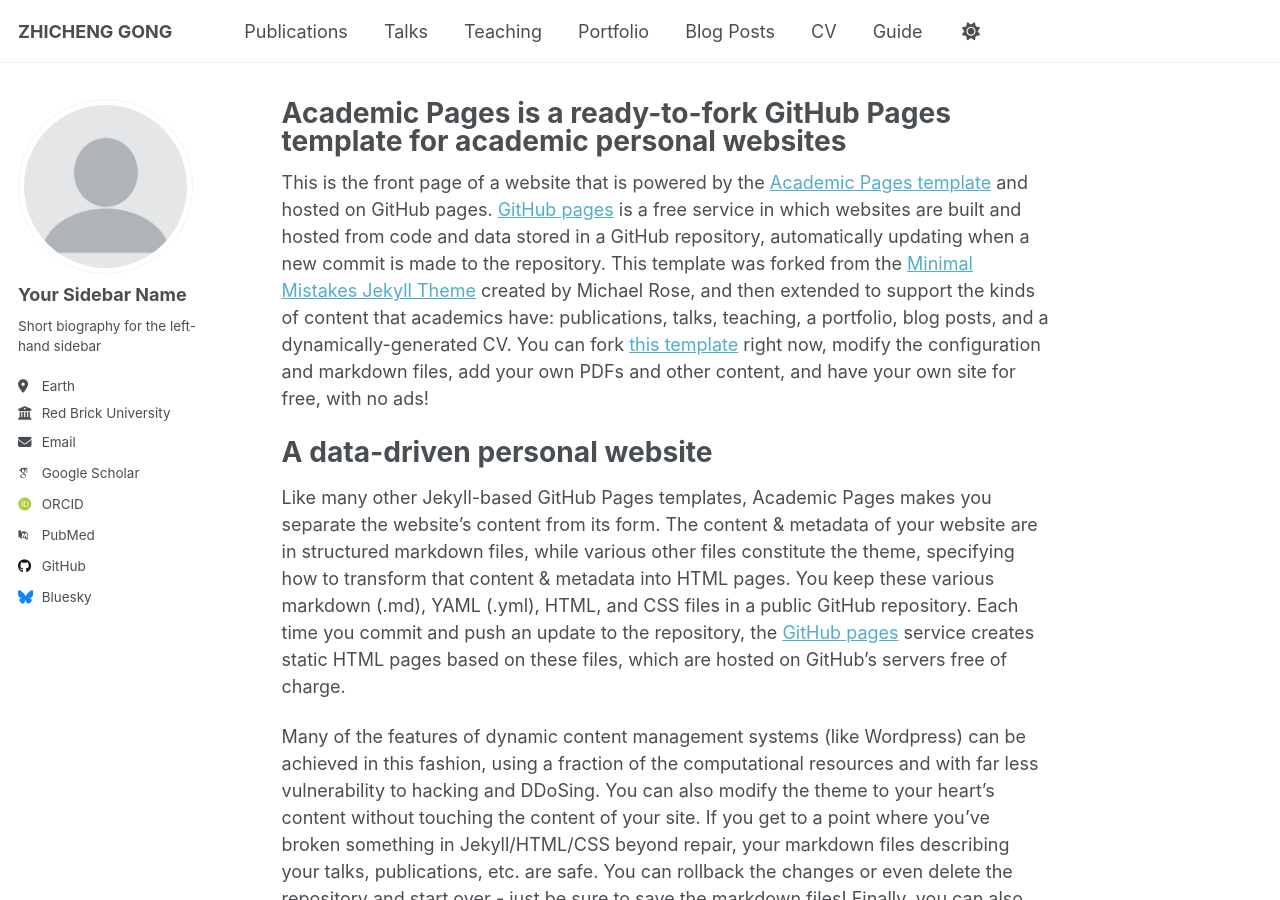
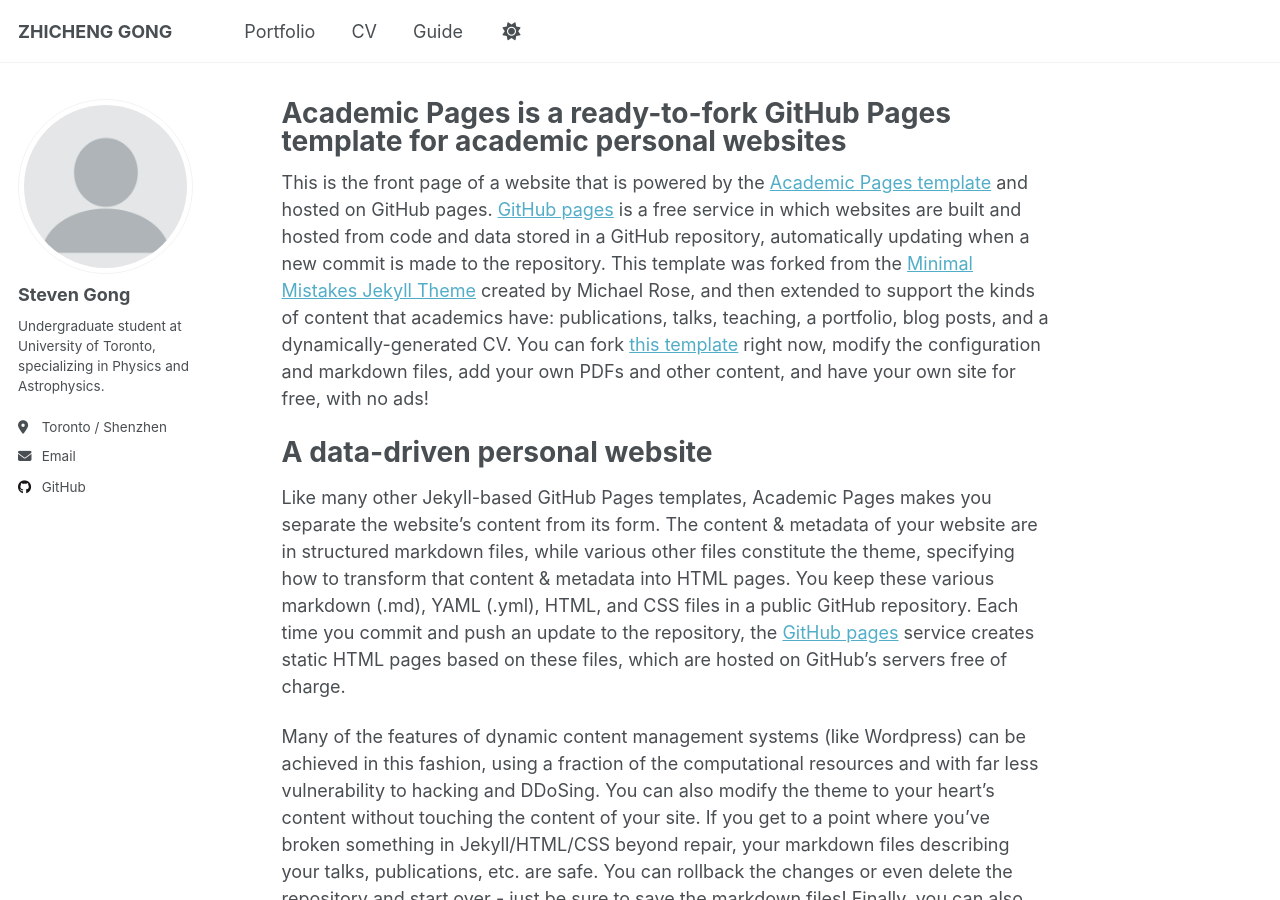
Before and after one commit to Steven-Gzc/Steven-Gzc.github.io, a Jekyll site: the page built from _pages/about.md, in a window 1280 px wide and 900 px high. Built offline with Jekyll 4.4.1, drawn with Linux system fonts in a browser that asks for light colours; some web fonts are replaced.

Commit message:
update main configuration

```diff
--- a/_config.yml
+++ b/_config.yml
@@ -15,7 +15,7 @@ name                     : &name "Steven Gong"
 description              : &description "personal description"
 url                      : https://Steven-Gzc.github.io # the base hostname & protocol for your site e.g. "https://[your GitHub username].github.io" or if you already have some other page hosted on Github then use "https://[your GitHub username].github.io/[Your Repo Name]"
 baseurl                  : "" # the subpath of your site, e.g. "/blog"
-repository               : "academicpages/academicpages.github.io"
+repository               : "Steven-Gzc/Steven-Gzc.github.io"
 
 # Site Author - The following control what appear as part of the author content on the side bar.
 #               If a field is blank the icon and link will not appear, otherwise it will be shown.
@@ -23,22 +23,22 @@ repository               : "academicpages/academicpages.github.io"
 author:
   # Biographic information
   avatar           : "profile.png"
-  name             : "Your Sidebar Name"
+  name             : "Steven Gong"
   pronouns         : # example: "she/her"
-  bio              : "Short biography for the left-hand sidebar"
-  location         : "Earth"
-  employer         : "Red Brick University"
+  bio              : "Undergraduate student at University of Toronto, specializing in Physics and Astrophysics."
+  location         : "Toronto / Shenzhen"
+  employer         : #"Red Brick University"
   uri              : # URL
-  email            : "none@example.org"
+  email            : "steven_gzc@outlook.com"
 
   # Academic websites
   academia         : # URL
   arxiv            : # URL - Update with the correct link to your profile
-  googlescholar    : "https://scholar.google.com/citations?user=PS_CX0AAAAAJ"
+  googlescholar    : #"https://scholar.google.com/citations?user=PS_CX0AAAAAJ"
   impactstory      : # URL
-  orcid            : "http://orcid.org/yourorcidurl"
+  orcid            : #"http://orcid.org/yourorcidurl"
   semantic         : # URL
-  pubmed           : "https://www.ncbi.nlm.nih.gov/pubmed/?term=john+snow"
+  pubmed           : #"https://www.ncbi.nlm.nih.gov/pubmed/?term=john+snow"
   researchgate     : # URL
   scopus           : # URL
 
@@ -46,12 +46,12 @@ author:
   bitbucket        : # Username - Update with your username on the site
   codepen          : # Username
   dribbble         : # Username
-  github           : "academicpages"
+  github           : "Steven-Gzc"
   kaggle           : # Username
   stackoverflow    : # User number or user number and name (i.e., use "1" or "1/jeff-atwood")
 
   # Social media
-  bluesky          : "bsky.app" # Replace this with you Bluesky username
+  bluesky          : #"bsky.app"
   facebook         : # Username
   flickr           : # Username
   foursquare       : # Username
```
Also changed, not shown: _data/navigation.yml (+8 -8 lines).
